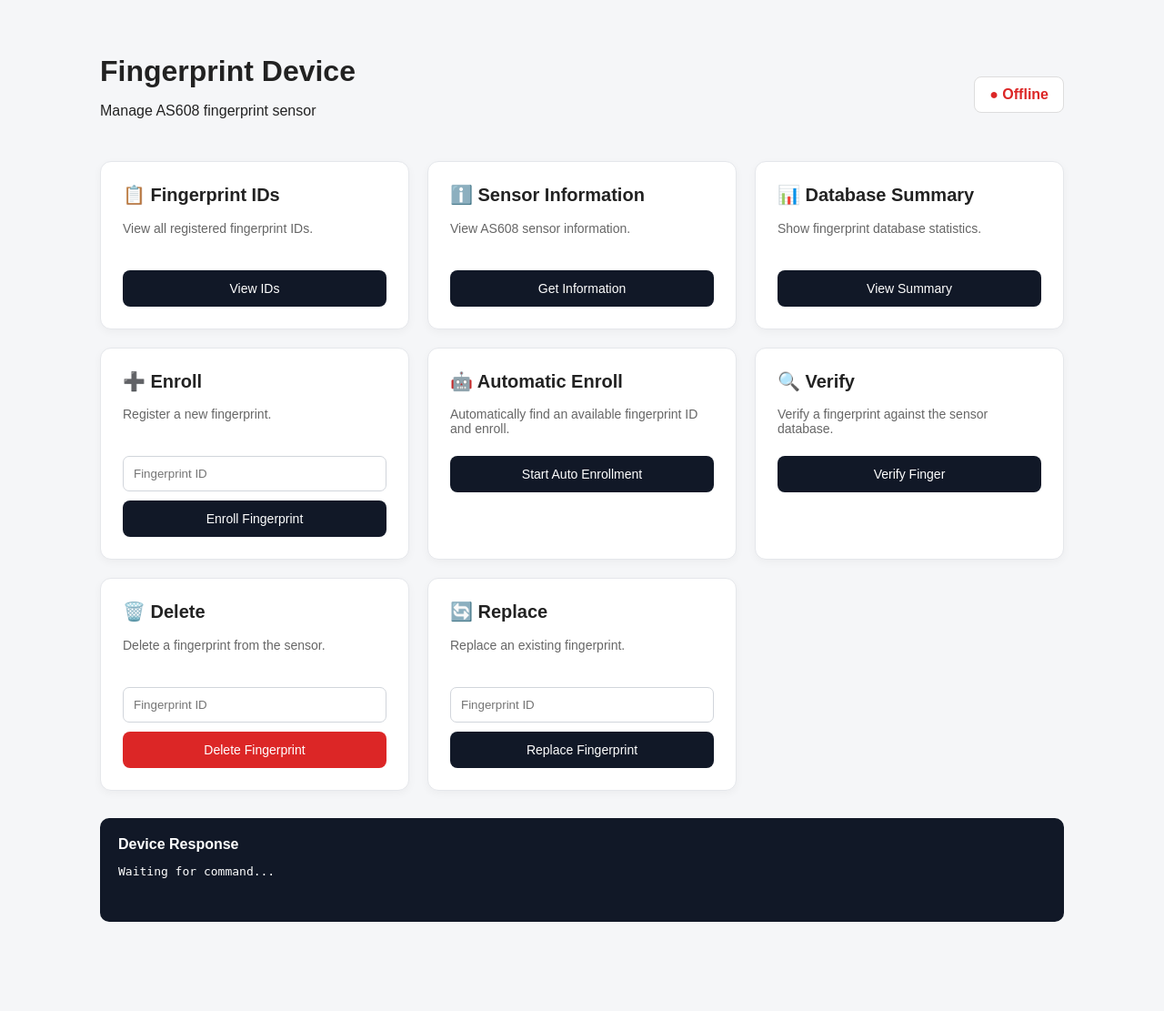
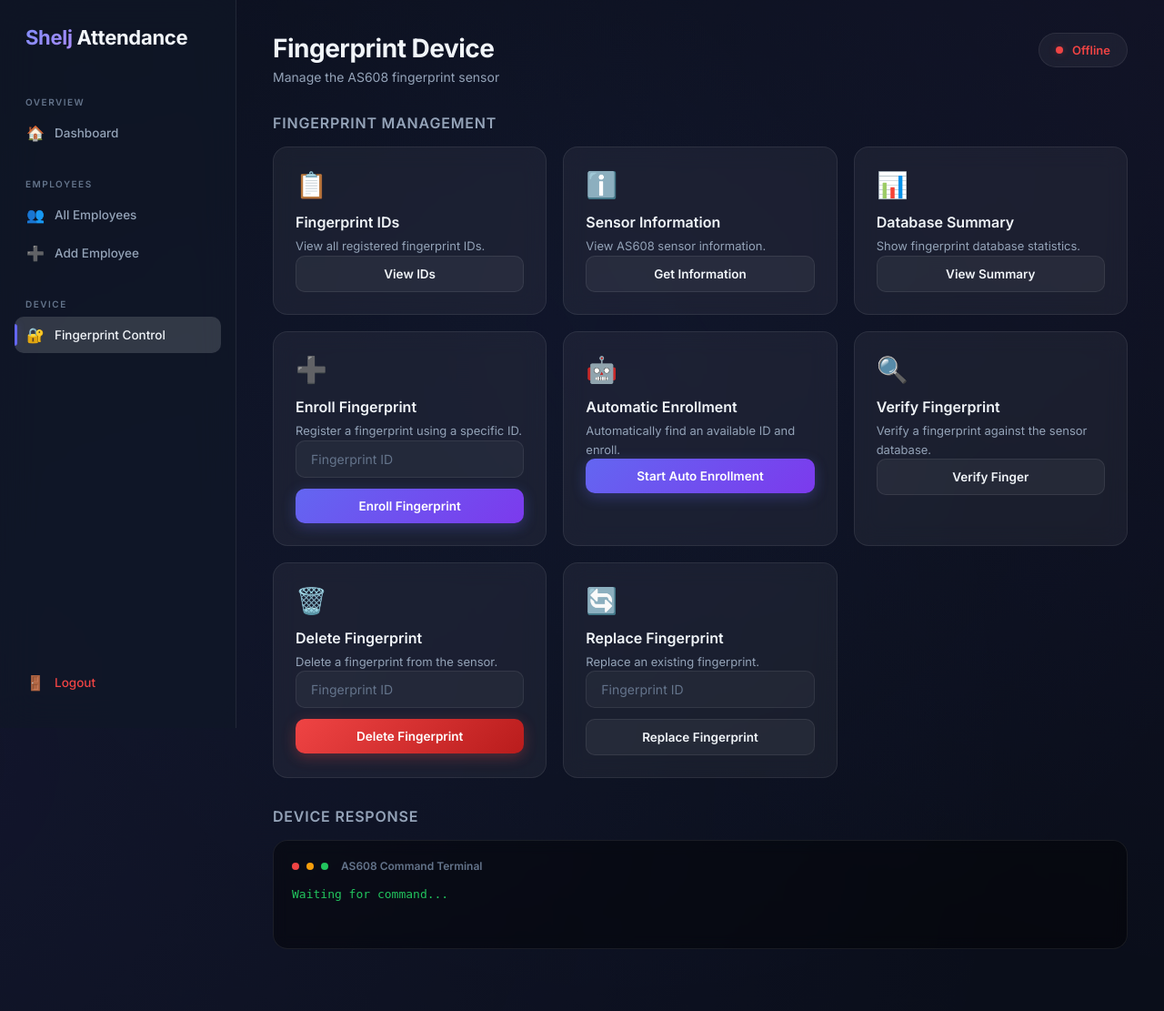
Before and after one commit to ShelJi/attendance-fingerprint-sensor, a Django app: page /web/device/control/ in a window 1280 px wide. Shown: the whole page at 91% size. Before the commit the page ends 1013 px from the top, so only its background shows below. Run offline with Django 5.2, Linux system fonts and the light colour scheme; a user stored in the database is signed in; data comes from the database, SQL or seed files in the repository; both versions use the stored data as it was after the commit.

Commit message:
finished

```diff
--- a/main/attendance/templates/attendance/device_control.html
+++ b/main/attendance/templates/attendance/device_control.html
@@ -1,425 +1,193 @@
-<!DOCTYPE html>
-<html lang="en">
+{% extends "attendance/base.html" %}
 
-<head>
-    <meta charset="UTF-8">
-    <meta name="viewport" content="width=device-width, initial-scale=1.0">
+{% block title %}Fingerprint Device — Attendance System{% endblock %}
+{% block nav_device %}active{% endblock %}
 
-    <title>Fingerprint Device Control</title>
+{% block content %}
 
-    <style>
-        * {
-            box-sizing: border-box;
-        }
+<div class="page-header">
+    <div>
+        <h1>Fingerprint Device</h1>
+        <p>Manage the AS608 fingerprint sensor</p>
+    </div>
 
-        body {
-            margin: 0;
-            font-family: Arial, sans-serif;
-            background: #f5f6f8;
-            color: #222;
-        }
+    {% if device and device.is_online %}
+        <div class="device-badge online" id="device-status-badge">
+            <span class="dot"></span>
+            Online
+        </div>
+    {% else %}
+        <div class="device-badge offline" id="device-status-badge">
+            <span class="dot"></span>
+            Offline
+        </div>
+    {% endif %}
+</div>
 
-        .container {
-            max-width: 1100px;
-            margin: 40px auto;
-            padding: 20px;
-        }
+<section class="section">
+    <div class="section-title">Fingerprint Management</div>
 
-        .header {
-            display: flex;
-            justify-content: space-between;
-            align-items: center;
-            margin-bottom: 30px;
-        }
+    <div class="cards-grid">
 
-        .header h1 {
-            margin: 0;
-        }
-
-        .device-status {
-            padding: 10px 16px;
-            border-radius: 8px;
-            background: #fff;
-            border: 1px solid #ddd;
-        }
-
-        .online {
-            color: #15803d;
-            font-weight: bold;
-        }
-
-        .offline {
-            color: #dc2626;
-            font-weight: bold;
-        }
-
-        .grid {
-            display: grid;
-            grid-template-columns: repeat(3, 1fr);
-            gap: 20px;
-        }
-
-        .card {
-            background: white;
-            border-radius: 12px;
-            padding: 24px;
-            border: 1px solid #e5e7eb;
-            box-shadow: 0 3px 10px rgba(0, 0, 0, 0.04);
-        }
-
-        .card h2 {
-            margin-top: 0;
-            font-size: 20px;
-        }
-
-        .card p {
-            color: #666;
-            font-size: 14px;
-            min-height: 40px;
-        }
-
-        .button {
-            width: 100%;
-            border: none;
-            padding: 12px;
-            border-radius: 8px;
-            background: #111827;
-            color: white;
-            cursor: pointer;
-            font-size: 14px;
-        }
-
-        .button:hover {
-            background: #374151;
-        }
-
-        .danger {
-            background: #dc2626;
-        }
-
-        .danger:hover {
-            background: #b91c1c;
-        }
-
-        .input {
-            width: 100%;
-            padding: 11px;
-            border: 1px solid #d1d5db;
-            border-radius: 7px;
-            margin-bottom: 10px;
-        }
-
-        .result {
-            margin-top: 30px;
-            background: #111827;
-            color: #fff;
-            padding: 20px;
-            border-radius: 10px;
-            min-height: 100px;
-        }
-
-        pre {
-            white-space: pre-wrap;
-            word-break: break-word;
-        }
-
-        @media (max-width: 800px) {
-            .grid {
-                grid-template-columns: 1fr;
-            }
-        }
-    </style>
-</head>
-
-<body>
-
-<div class="container">
-
-    <div class="header">
-
-        <div>
-            <h1>Fingerprint Device</h1>
-            <p>Manage AS608 fingerprint sensor</p>
+        <div class="glass-card">
+            <span class="card-icon">📋</span>
+            <h3>Fingerprint IDs</h3>
+            <p>View all registered fingerprint IDs.</p>
+            <button class="btn btn-secondary btn-block"
+                    onclick="sendCommand('LIST_IDS')">
+                View IDs
+            </button>
         </div>
 
-        <div class="device-status">
+        <div class="glass-card">
+            <span class="card-icon">ℹ️</span>
+            <h3>Sensor Information</h3>
+            <p>View AS608 sensor information.</p>
+            <button class="btn btn-secondary btn-block"
+                    onclick="sendCommand('INFO')">
+                Get Information
+            </button>
+        </div>
 
-            {% if device and device.is_online %}
-                <span class="online">● Online</span>
-            {% else %}
-                <span class="offline">● Offline</span>
-            {% endif %}
+        <div class="glass-card">
+            <span class="card-icon">📊</span>
+            <h3>Database Summary</h3>
+            <p>Show fingerprint database statistics.</p>
+            <button class="btn btn-secondary btn-block"
+                    onclick="sendCommand('SUMMARY')">
+                View Summary
+            </button>
+        </div>
 
+        <div class="glass-card">
+            <span class="card-icon">➕</span>
+            <h3>Enroll Fingerprint</h3>
+            <p>Register a fingerprint using a specific ID.</p>
+            <input id="enroll_id"
+                   class="form-input"
+                   type="number"
+                   min="1"
+                   max="127"
+                   placeholder="Fingerprint ID"
+                   style="margin-bottom: 12px;">
+            <button class="btn btn-primary btn-block"
+                    onclick="sendEnroll()">
+                Enroll Fingerprint
+            </button>
+        </div>
+
+        <div class="glass-card">
+            <span class="card-icon">🤖</span>
+            <h3>Automatic Enrollment</h3>
+            <p>Automatically find an available ID and enroll.</p>
+            <button class="btn btn-primary btn-block"
+                    onclick="sendCommand('ENROLL_AUTO')">
+                Start Auto Enrollment
+            </button>
+        </div>
+
+        <div class="glass-card">
+            <span class="card-icon">🔍</span>
+            <h3>Verify Fingerprint</h3>
+            <p>Verify a fingerprint against the sensor database.</p>
+            <button class="btn btn-secondary btn-block"
+                    onclick="sendCommand('VERIFY')">
+                Verify Finger
+            </button>
+        </div>
+
+        <div class="glass-card">
+            <span class="card-icon">🗑️</span>
+            <h3>Delete Fingerprint</h3>
+            <p>Delete a fingerprint from the sensor.</p>
+            <input id="delete_id"
+                   class="form-input"
+                   type="number"
+                   min="1"
+                   max="127"
+                   placeholder="Fingerprint ID"
+                   style="margin-bottom: 12px;">
+            <button class="btn btn-danger btn-block"
+                    onclick="sendDelete()">
+                Delete Fingerprint
+            </button>
+        </div>
+
+        <div class="glass-card">
+            <span class="card-icon">🔄</span>
+            <h3>Replace Fingerprint</h3>
+            <p>Replace an existing fingerprint.</p>
+            <input id="replace_id"
+                   class="form-input"
+                   type="number"
+                   min="1"
+                   max="127"
+                   placeholder="Fingerprint ID"
+                   style="margin-bottom: 12px;">
+            <button class="btn btn-secondary btn-block"
+                    onclick="sendReplace()">
+                Replace Fingerprint
+            </button>
         </div>
 
     </div>
+</section>
 
+<section class="section">
+    <div class="section-title">Device Response</div>
 
-    <div class="grid">
+    <div class="terminal">
+        <div class="terminal-header">
+            <span class="terminal-dot red"></span>
+            <span class="terminal-dot yellow"></span>
+            <span class="terminal-dot green"></span>
+            <span class="terminal-title">AS608 Command Terminal</span>
+        </div>
+        <pre id="result">Waiting for command...</pre>
+    </div>
+</section>
 
-        <!-- LIST IDS -->
+{% endblock %}
 
-        <div class="card">
-
-            <h2>📋 Fingerprint IDs</h2>
-
-            <p>
-                View all registered fingerprint IDs.
-            </p>
-
-            <button
-                class="button"
-                onclick="sendCommand('LIST_IDS')">
-                View IDs
-            </button>
-
-        </div>
-
-
-        <!-- SENSOR INFO -->
-
-        <div class="card">
-
-            <h2>ℹ️ Sensor Information</h2>
-
-            <p>
-                View AS608 sensor information.
-            </p>
-
-            <button
-                class="button"
-                onclick="sendCommand('INFO')">
-                Get Information
-            </button>
-
-        </div>
-
-
-        <!-- SUMMARY -->
-
-        <div class="card">
-
-            <h2>📊 Database Summary</h2>
-
-            <p>
-                Show fingerprint database statistics.
-            </p>
-
-            <button
-                class="button"
-                onclick="sendCommand('SUMMARY')">
-                View Summary
-            </button>
-
-        </div>
-
-
-        <!-- ENROLL -->
-
-        <div class="card">
-
-            <h2>➕ Enroll</h2>
-
-            <p>
-                Register a new fingerprint.
-            </p>
-
-            <input
-                id="enroll_id"
-                class="input"
-                type="number"
-                min="1"
-                max="127"
-                placeholder="Fingerprint ID">
-
-            <button
-                class="button"
-                onclick="sendEnroll()">
-                Enroll Fingerprint
-            </button>
-
-        </div>
-
-
-        <!-- AUTO ENROLL -->
-
-        <div class="card">
-
-            <h2>🤖 Automatic Enroll</h2>
-
-            <p>
-                Automatically find an available fingerprint ID and enroll.
-            </p>
-
-            <button
-                class="button"
-                onclick="sendCommand('ENROLL_AUTO')">
-                Start Auto Enrollment
-            </button>
-
-        </div>
-
-
-        <!-- VERIFY -->
-
-        <div class="card">
-
-            <h2>🔍 Verify</h2>
-
-            <p>
-                Verify a fingerprint against the sensor database.
-            </p>
-
-            <button
-                class="button"
-                onclick="sendCommand('VERIFY')">
-                Verify Finger
-            </button>
-
-        </div>
-
-
-        <!-- DELETE -->
-
-        <div class="card">
-
-            <h2>🗑️ Delete</h2>
-
-            <p>
-                Delete a fingerprint from the sensor.
-            </p>
-
-            <input
-                id="delete_id"
-                class="input"
-                type="number"
-                min="1"
-                max="127"
-                placeholder="Fingerprint ID">
-
-            <button
-                class="button danger"
-                onclick="sendDelete()">
-                Delete Fingerprint
-            </button>
-
-        </div>
-
-
-        <!-- REPLACE -->
-
-        <div class="card">
-
-            <h2>🔄 Replace</h2>
-
-            <p>
-                Replace an existing fingerprint.
-            </p>
-
-            <input
-                id="replace_id"
-                class="input"
-                type="number"
-                min="1"
-                max="127"
-                placeholder="Fingerprint ID">
-
-            <button
-                class="button"
-                onclick="sendReplace()">
-                Replace Fingerprint
-            </button>
-
-        </div>
-
-    </div>
-
-
-    <div class="result">
-
-        <strong>Device Response</strong>
-
-        <pre id="result">
-Waiting for command...
-        </pre>
-
-    </div>
-
-</div>
-
-
+{% block extra_scripts %}
 <script>
-
-    async function waitForCommand(commandId) {
-
+async function waitForCommand(commandId) {
     for (let i = 0; i < 60; i++) {
-
-        await new Promise(
-            resolve => setTimeout(
-                resolve,
-                1000
-            )
-        );
+        await new Promise(resolve => setTimeout(resolve, 1000));
 
         const response = await fetch(
             "{% url 'device_control_result' %}" +
-            "?command_id=" +
-            commandId
+            "?command_id=" + encodeURIComponent(commandId)
         );
 
         const data = await response.json();
 
         if (data.status === "completed") {
-
-            showResult(
-                JSON.stringify(
-                    data.result,
-                    null,
-                    2
-                )
-            );
-
+            showResult(JSON.stringify(data.result, null, 2));
             return;
         }
 
         if (data.status === "failed") {
-
-            showResult(
-                JSON.stringify(
-                    data.result,
-                    null,
-                    2
-                )
-            );
-
+            showResult(JSON.stringify(data.result, null, 2));
             return;
         }
     }
 
-    showResult(
-        "Command timed out."
-    );
+    showResult("Command timed out.");
 }
 
-
 async function sendCommand(command, fingerprintId = null) {
-
-    showResult(
-        "Sending " + command + "..."
-    );
+    showResult("Sending " + command + "...\n\nWaiting for device...");
 
     try {
-
         const response = await fetch(
             "{% url 'device_control_command' %}",
             {
                 method: "POST",
-
                 headers: {
                     "Content-Type": "application/json",
                     "X-CSRFToken": getCookie("csrftoken")
                 },
-
                 body: JSON.stringify({
                     command: command,
                     fingerprint_id: fingerprintId
@@ -430,38 +198,19 @@ async function sendCommand(command, fingerprintId = null) {
         const data = await response.json();
 
         if (!data.success) {
-
-            showResult(
-                JSON.stringify(
-                    data,
-                    null,
-                    2
-                )
-            );
-
+            showResult(JSON.stringify(data, null, 2));
             return;
         }
 
-        showResult(
-            "Command queued...\n\n" +
-            "Waiting for device..."
-        );
-
-        await waitForCommand(
-            data.command_id
-        );
+        showResult("Command queued...\n\nWaiting for device...");
+        await waitForCommand(data.command_id);
 
     } catch (error) {
-
-        showResult(
-            "Error: " + error
-        );
+        showResult("Error: " + error);
     }
 }
 
-
 async function sendEnroll() {
-
     const id = document.getElementById("enroll_id").value;
 
     if (!id) {
@@ -469,15 +218,10 @@ async function sendEnroll() {
         return;
     }
 
-    await sendCommandWithID(
-        "ENROLL",
-        id
-    );
+    await sendCommandWithID("ENROLL", id);
 }
 
-
 async function sendDelete() {
-
     const id = document.getElementById("delete_id").value;
 
     if (!id) {
@@ -485,21 +229,14 @@ async function sendDelete() {
         return;
     }
 
-    if (!confirm(
-        "Delete fingerprint ID " + id + "?"
-    )) {
+    if (!confirm("Delete fingerprint ID " + id + "?")) {
         return;
     }
 
-    await sendCommandWithID(
-        "DELETE",
-        id
-    );
+    await sendCommandWithID("DELETE", id);
 }
 
-
 async function sendReplace() {
-
     const id = document.getElementById("replace_id").value;
 
     if (!id) {
@@ -507,17 +244,11 @@ async function sendReplace() {
         return;
     }
 
-    await sendCommandWithID(
-        "REPLACE",
-        id
-    );
+    await sendCommandWithID("REPLACE", id);
 }
 
-
 async function sendCommandWithID(command, id) {
-    showResult(
-        "Sending " + command + " command..."
-    );
+    showResult("Sending " + command + " command...\n\nWaiting for device...");
 
     try {
         const response = await fetch(
@@ -538,52 +269,35 @@ async function sendCommandWithID(command, id) {
         const data = await response.json();
 
         if (!data.success) {
-            showResult(
-                JSON.stringify(data, null, 2)
-            );
+            showResult(JSON.stringify(data, null, 2));
             return;
         }
 
-        showResult(
-            "Command queued...\n\n" +
-            "Waiting for device..."
-        );
-
+        showResult("Command queued...\n\nWaiting for device...");
         await waitForCommand(data.command_id);
 
     } catch (error) {
-        showResult(
-            "Error: " + error
-        );
+        showResult("Error: " + error);
     }
 }
 
-
 function showResult(text) {
-
     document.getElementById("result").textContent = text;
-
 }
 
-
 function getCookie(name) {
-
     let cookieValue = null;
 
     if (document.cookie && document.cookie !== "") {
-
         const cookies = document.cookie.split(";");
 
         for (let cookie of cookies) {
-
             cookie = cookie.trim();
 
             if (cookie.startsWith(name + "=")) {
-
                 cookieValue = decodeURIComponent(
                     cookie.substring(name.length + 1)
                 );
-
                 break;
             }
         }
@@ -591,8 +305,5 @@ function getCookie(name) {
 
     return cookieValue;
 }
-
 </script>
-
-</body>
-</html>
+{% endblock %}
--- a/pico/code/phase_4_mqtt.py
+++ b/pico/code/phase_4_mqtt.py
@@ -16,7 +16,7 @@ import adafruit_fingerprint
 # ---------------- NETWORK ----------------
 WIFI_SSID = "iot kids"
 WIFI_PASSWORD = "bright kidoos"
-BACKEND_URL = "http://10.102.15.236"
+BACKEND_URL = "http://10.102.15.236:8000"
 DEVICE_ID = "attendance-01"
 
 # ---------------- API URLS ----------------
@@ -1503,7 +1503,8 @@ print(
     BACKEND_URL
 )
 print(
-    "SSL: Enabled"
+    "SSL:",
+    "Enabled" if BACKEND_URL.startswith("https") else "Disabled (HTTP)"
 )
 print(
     "--------------------------------"
```
Also changed, not shown: main/attendance/templates/attendance/employee_create.html (+27 -76 lines), main/db.sqlite3.
